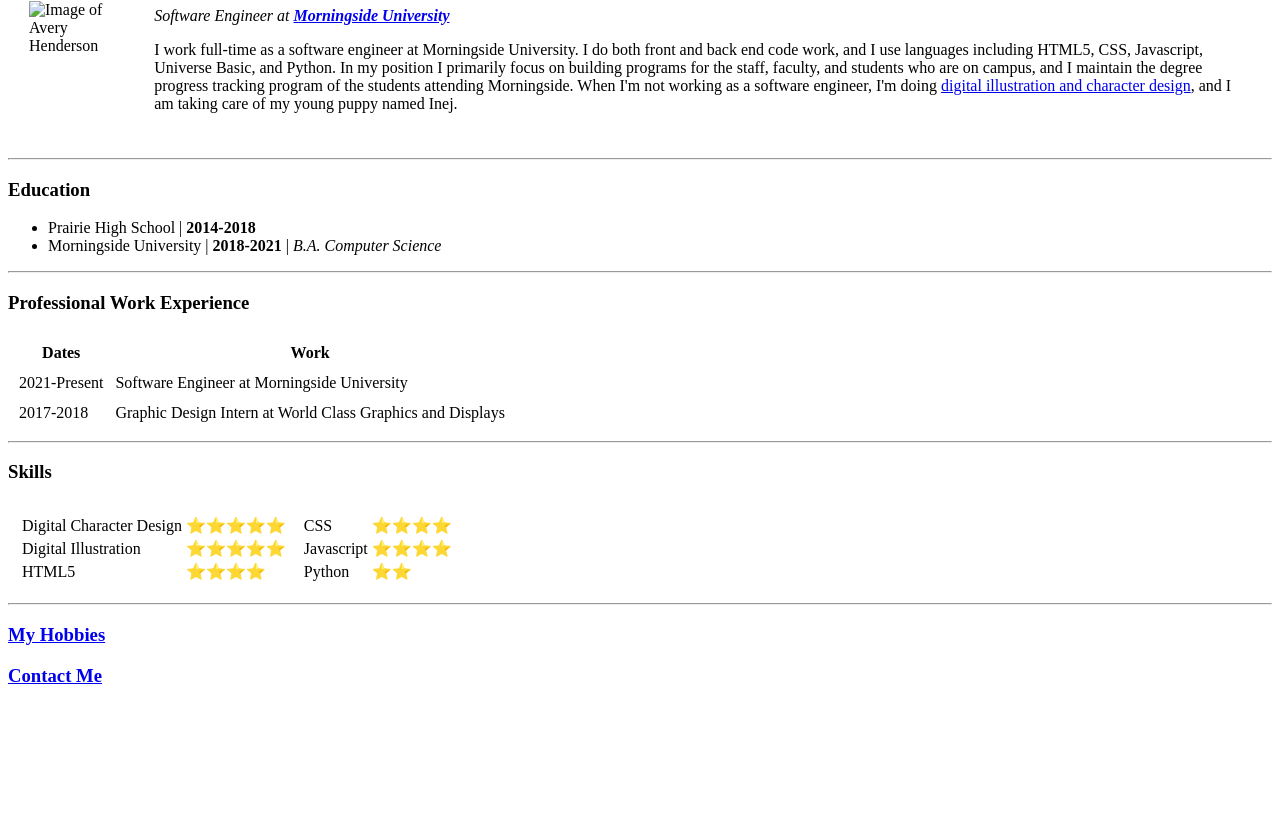
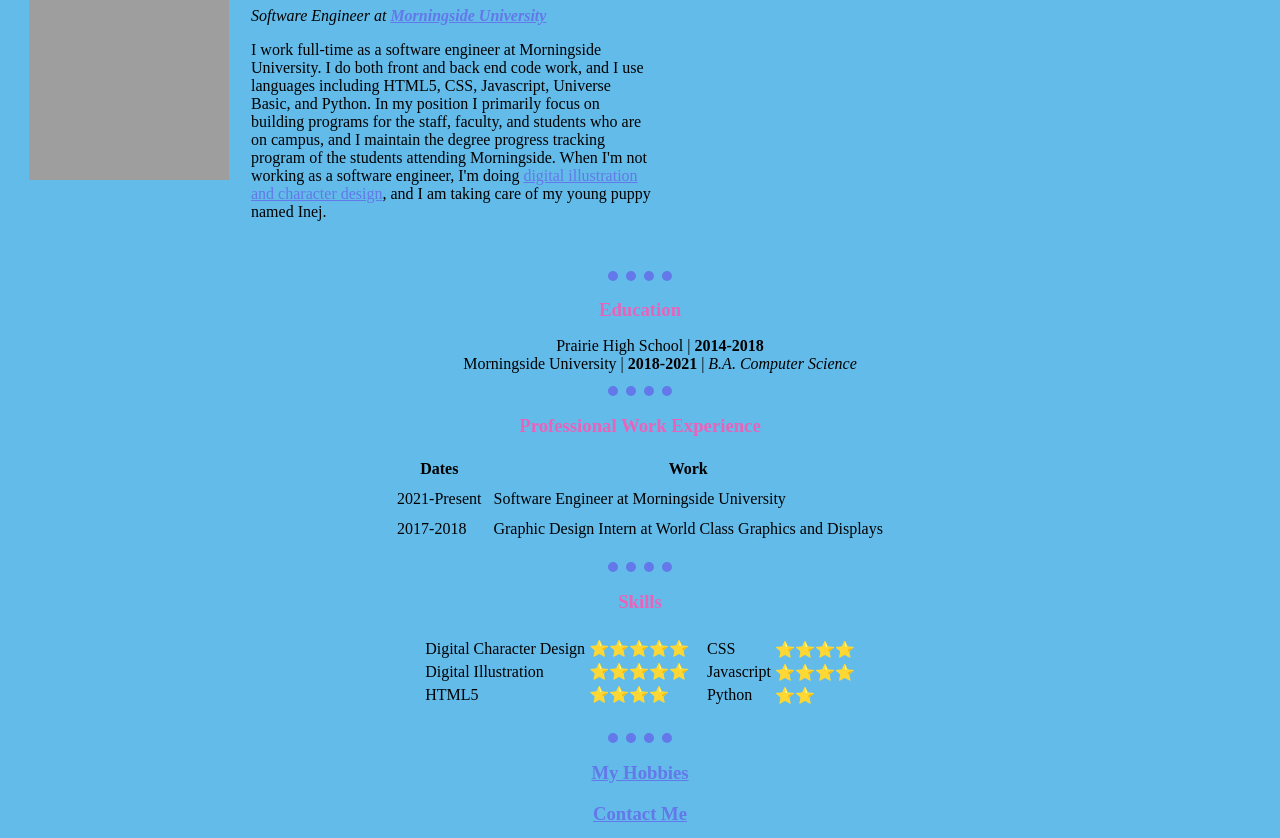
Before and after one commit to Volkvolny/PersonalSiteStyled, a plain HTML site: page index.html in a window 1280 px wide. Shown: the part 102-940 px from the top of the page. Before the commit the page ends 807 px from the top, so only its background shows below. Drawn offline with Linux system fonts and the light colour scheme; the site is published under a folder, as on GitHub Pages, so addresses that start at the root find nothing.

Commit message:
fix CSS and image links part 2

```diff
--- a/index.html
+++ b/index.html
@@ -4,13 +4,13 @@
   <head>
     <meta charset= "utf-8">
     <title>Avery Henderson's Personal Site</title>
-    <link rel= "stylesheet" href= "/CSS/styles.css">
+    <link rel= "stylesheet" href= "CSS/styles.css">
   </head>
   <body>
     <table cellspacing= "20">
       <tr>
         <td>
-          <img src= "/Images/PersonalSite/Henderson1.png" alt= "Image of Avery Henderson" height= "200" width= "200">
+          <img src= "Images/PersonalSite/Henderson1.png" alt= "Image of Avery Henderson" height= "200" width= "200">
         </td>
         <td>
           <h1>Avery Henderson</h1>
```
